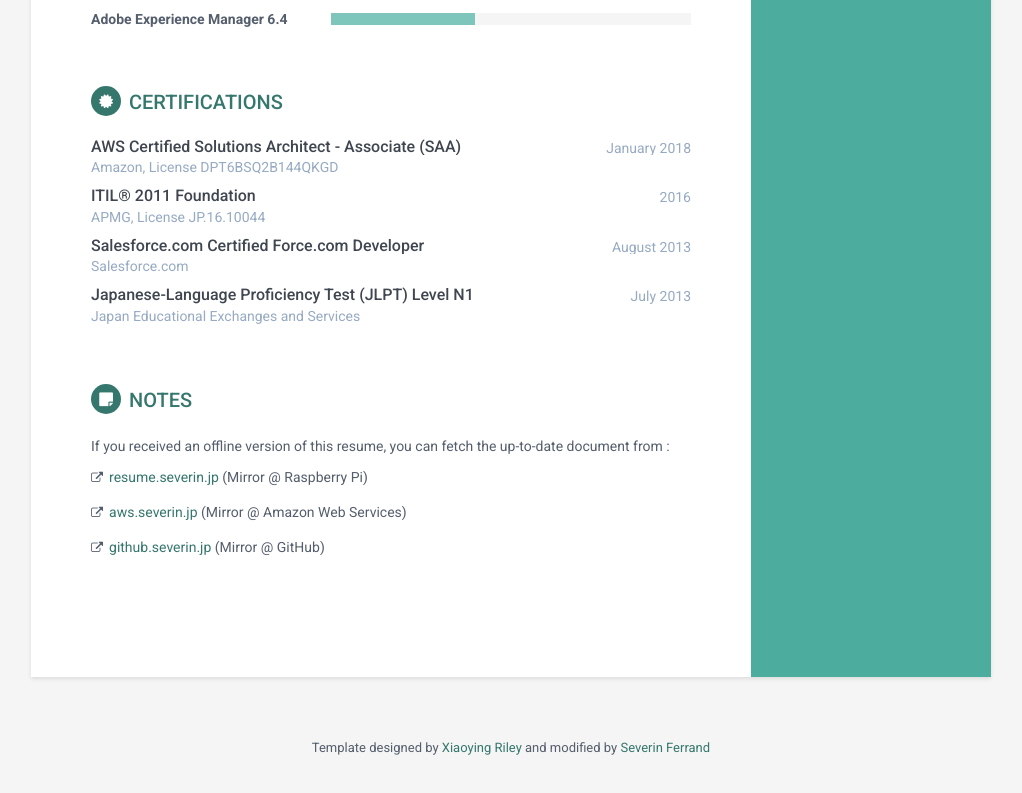
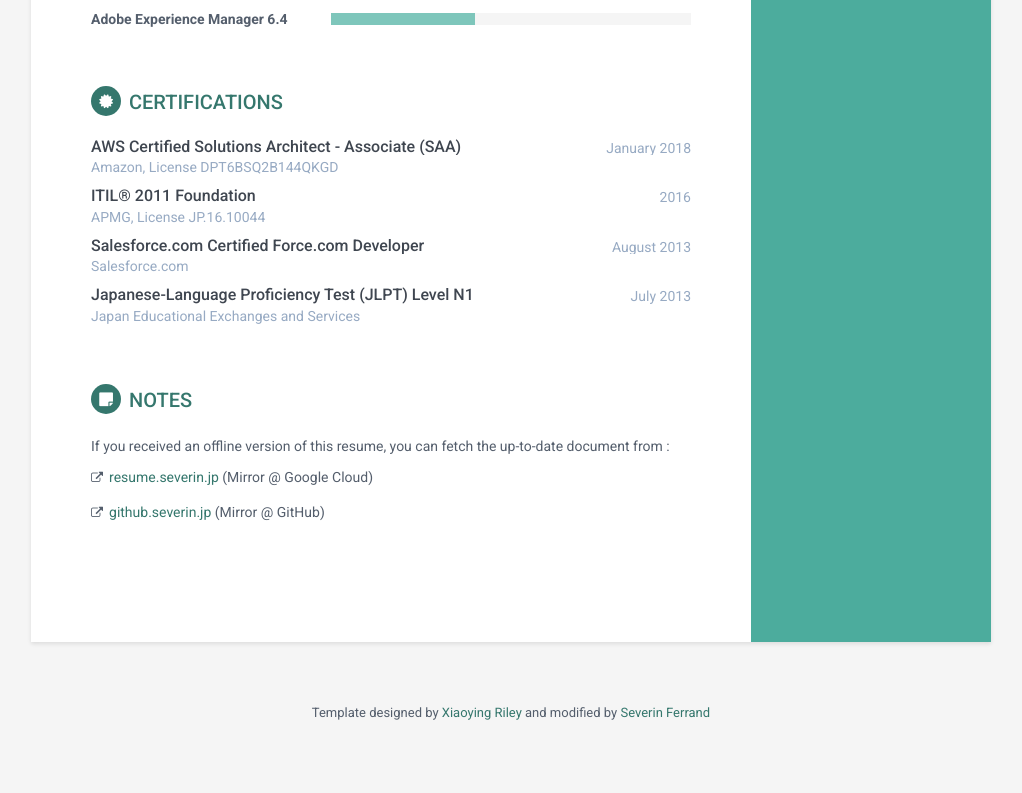
Before and after one commit to Seburan/resume, a plain HTML site: page index.html in a window 1280 px wide. Shown: the part 5205-5998 px from the top of the page, without its empty margins (129-1151 px from the left). Drawn offline with Linux system fonts and the light colour scheme.

Commit message:
update sire mirrors list

```diff
--- a/index.html
+++ b/index.html
@@ -771,10 +771,10 @@
                 <div class="intro">
                     <p>If you received an offline version of this resume, you can fetch the up-to-date document from :</p>
                     <ul class="list-unstyled mirror-list">
-                        <li class="link"><i class="fa fa-external-link"></i><a href="https://resume.severin.jp" target="_blank">resume.severin.jp</a> (Mirror @ Raspberry Pi)</li>
-                        <li class="link"><i class="fa fa-external-link"></i><a href="http://aws.severin.jp" target="_blank">aws.severin.jp</a> (Mirror @ Amazon Web Services)</li>
+                        <li class="link"><i class="fa fa-external-link"></i><a href="https://resume.severin.jp" target="_blank">resume.severin.jp</a> (Mirror @ Google Cloud)</li>
+                        <!--<li class="link"><i class="fa fa-external-link"></i><a href="http://aws.severin.jp" target="_blank">aws.severin.jp</a> (Mirror @ Amazon Web Services)</li>-->
+                        <!--<li class="link"><i class="fa fa-external-link"></i><a href="https://azure.severin.jp" target="_blank">azure.severin.jp</a></li>-->
                         <!--<li class="link"><i class="fa fa-external-link"></i><a href="https://gcp.severin.jp" target="_blank">gcp.severin.jp</a></li>-->
-                        <!--<li class="link"><i class="fa fa-external-link"></i><a href="https://azure.severin.jp" target="_blank">azure.severin.jp</a></li>-->
                         <li class="link"><i class="fa fa-external-link"></i><a href="https://github.severin.jp" target="_blank">github.severin.jp</a> (Mirror @ GitHub)</li>
                     </ul>
                 </div><!--//summary-->
```
